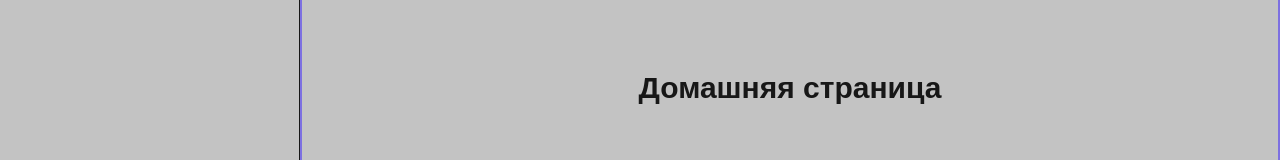
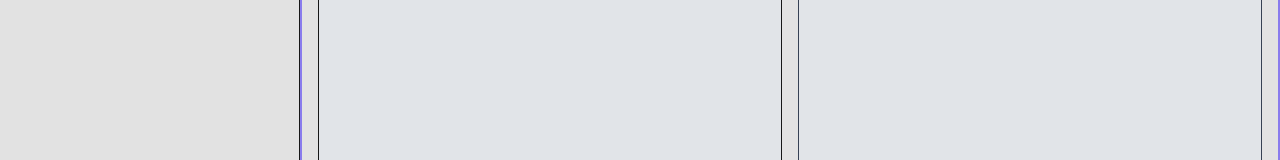
Before and after one commit to EgorEzhkov/second-brain, a Next.js app: page / in a window 1280 px wide. Shown: the part 320-480 px from the top of the page. Built offline with nearby package versions, Linux system fonts and the light colour scheme.

Commit message:
feat: create initial markdown editor layout

```diff
--- a/package.json
+++ b/package.json
@@ -9,6 +9,8 @@
     "lint": "eslint"
   },
   "dependencies": {
+    "@tailwindcss/typography": "^0.5.19",
+    "marked-react": "^4.0.0",
     "next": "16.2.4",
     "react": "19.2.4",
     "react-dom": "19.2.4"
--- a/src/app/globals.css
+++ b/src/app/globals.css
@@ -1,7 +1,9 @@
 @import 'tailwindcss';
 
+@plugin '@tailwindcss/typography';
+
 :root {
-  --background: #c3c3c3;
+  --background: #e2e2e2;
   --foreground: #171717;
 }
 
--- a/src/app/layout.tsx
+++ b/src/app/layout.tsx
@@ -36,7 +36,7 @@ export default function RootLayout({
         <div className="flex min-h-screen flex-1 flex-col items-center">
           <Header />
 
-          <main className="flex w-full flex-1 items-center justify-center border-2 border-indigo-600/60">
+          <main className="flex w-full flex-1 border-2 border-indigo-600/60">
             {children}
           </main>
 
--- a/src/app/page.tsx
+++ b/src/app/page.tsx
@@ -1,9 +1,9 @@
+import TextEditor from '../components/textEditor/textEditor';
+
 export default function Home() {
   return (
-    <section className="flex min-w-full items-center justify-center">
-      <h1 className="text-3xl font-bold">
-        Домашняя страница
-      </h1>
+    <section className="flex w-full flex-1">
+      <TextEditor />
     </section>
   );
 }
--- /dev/null
+++ b/src/components/textEditor/textEditor.tsx
@@ -0,0 +1,28 @@
+'use client';
+
+import Markdown from 'marked-react';
+import { useState } from 'react';
+
+const TextEditor = () => {
+  const [text, setText] = useState('# Hello');
+  const configProse =
+    'prose max-w-none prose-headings:text-zinc-900 prose-p:text-zinc-700 prose-strong:text-zinc-900 prose-code:text-pink-600 prose-hr:border-zinc-400 prose-li:marker:text-zinc-500 prose-blockquote:border-l-zinc-400 prose-blockquote:text-zinc-600 prose-a:text-indigo-600 prose-a:no-underline hover:prose-a:underline';
+
+  return (
+    <div className="flex w-full gap-4 p-4">
+      <textarea
+        placeholder="Введите Markdown..."
+        className="w-1/2 min-w-0 flex-1 resize-none rounded-xl border bg-slate-200/50 p-4 font-mono transition-colors outline-none focus:bg-slate-500/10"
+        value={text}
+        onChange={(e) => setText(e.target.value)}
+      />
+      <div
+        className={`${configProse} w-1/2 max-w-none flex-1 overflow-y-auto rounded-xl border bg-slate-200/50 p-4`}
+      >
+        <Markdown breaks value={text} />
+      </div>
+    </div>
+  );
+};
+
+export default TextEditor;
```
Also changed, not shown: 1 other file (tests, documents, lock files or other folders).
